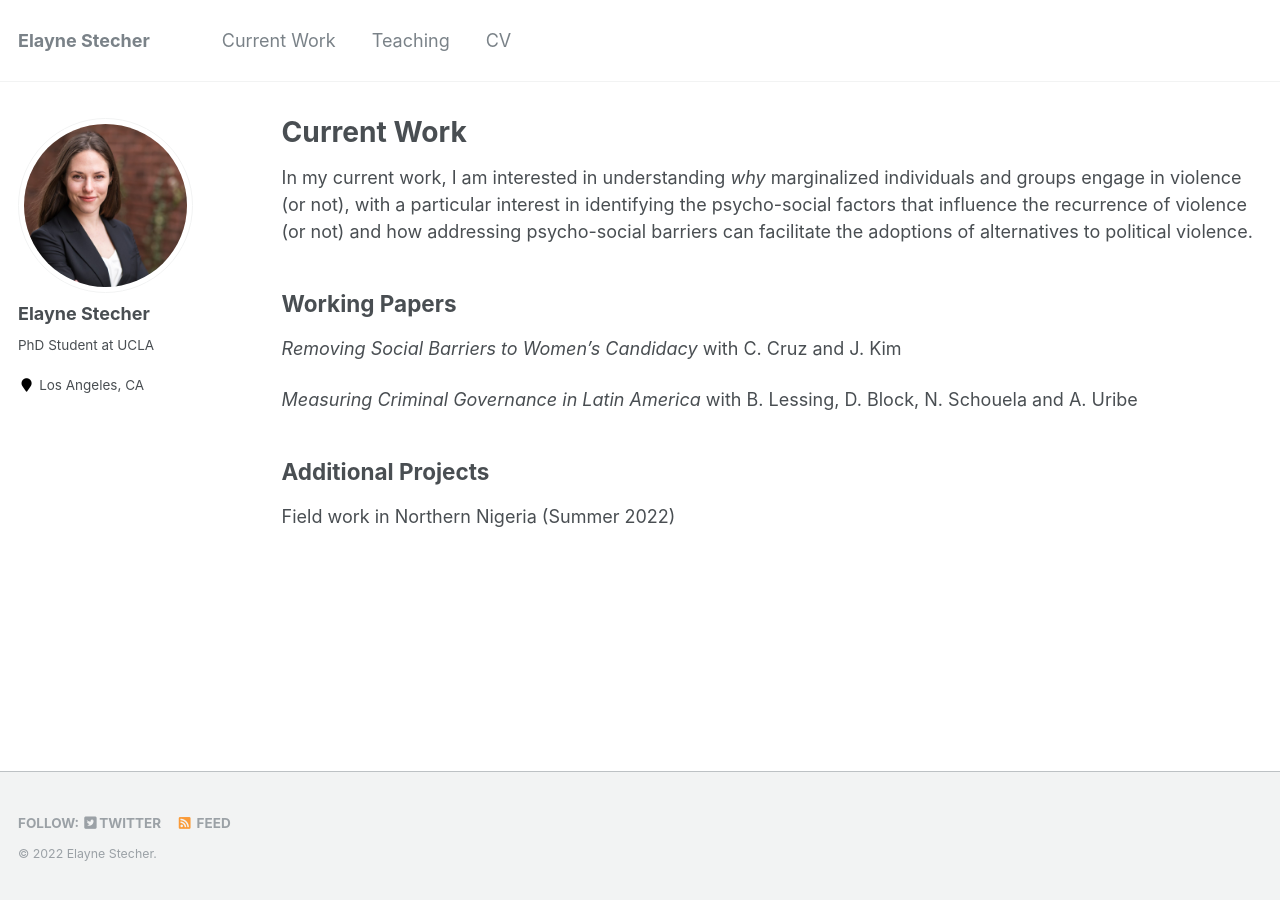
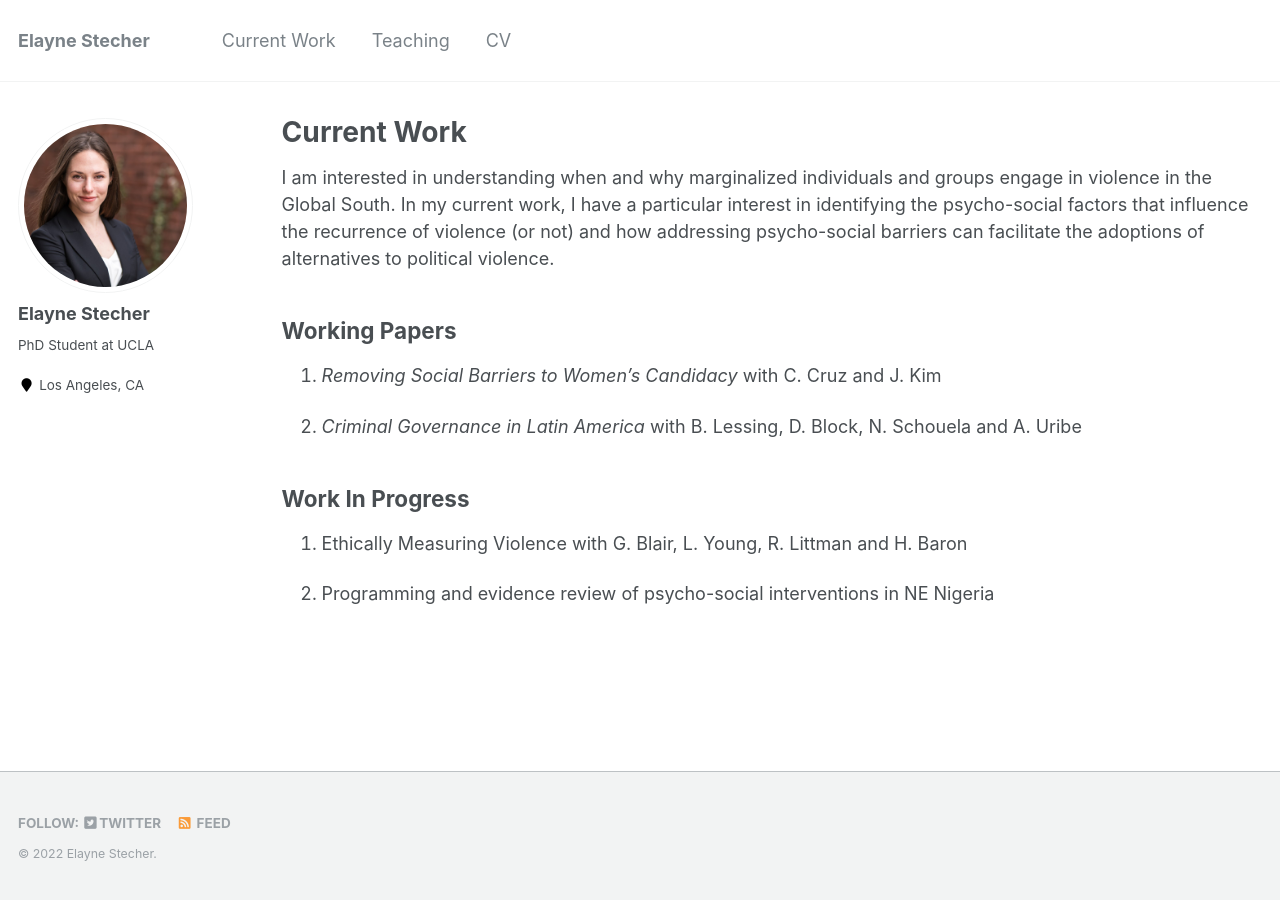
Before and after one commit to estech01/estech01.github.io, a Jekyll site: the page built from _pages/currentwork.md, in a window 1280 px wide. Built offline with Jekyll 4.4.1, drawn with Linux system fonts in a browser that asks for light colours.

Commit message:
Update currentwork.md

```diff
--- a/_pages/currentwork.md
+++ b/_pages/currentwork.md
@@ -5,14 +5,16 @@ permalink: /currentwork/
 author_profile: true
 ---
 
-In my current work, I am interested in understanding *why* marginalized individuals and groups engage in violence (or not), with a particular interest in identifying the psycho-social factors that influence the recurrence of violence (or not) and how addressing psycho-social barriers can facilitate the adoptions of alternatives to political violence.
+I am interested in understanding when and why marginalized individuals and groups engage in violence in the Global South. In my current work, I have a particular interest in identifying the psycho-social factors that influence the recurrence of violence (or not) and how addressing psycho-social barriers can facilitate the adoptions of alternatives to political violence.
 
 ## Working Papers
 
-*Removing Social Barriers to Women’s Candidacy* with C. Cruz and J. Kim
+1. *Removing Social Barriers to Women’s Candidacy* with C. Cruz and J. Kim
 
-*Measuring Criminal Governance in Latin America* with B. Lessing, D. Block, N. Schouela and A. Uribe
+2. *Criminal Governance in Latin America* with B. Lessing, D. Block, N. Schouela and A. Uribe
 
-## Additional Projects
+## Work In Progress
 
-Field work in Northern Nigeria (Summer 2022)
+1. Ethically Measuring Violence with G. Blair, L. Young, R. Littman and H. Baron
+
+2. Programming and evidence review of psycho-social interventions in NE Nigeria
```
